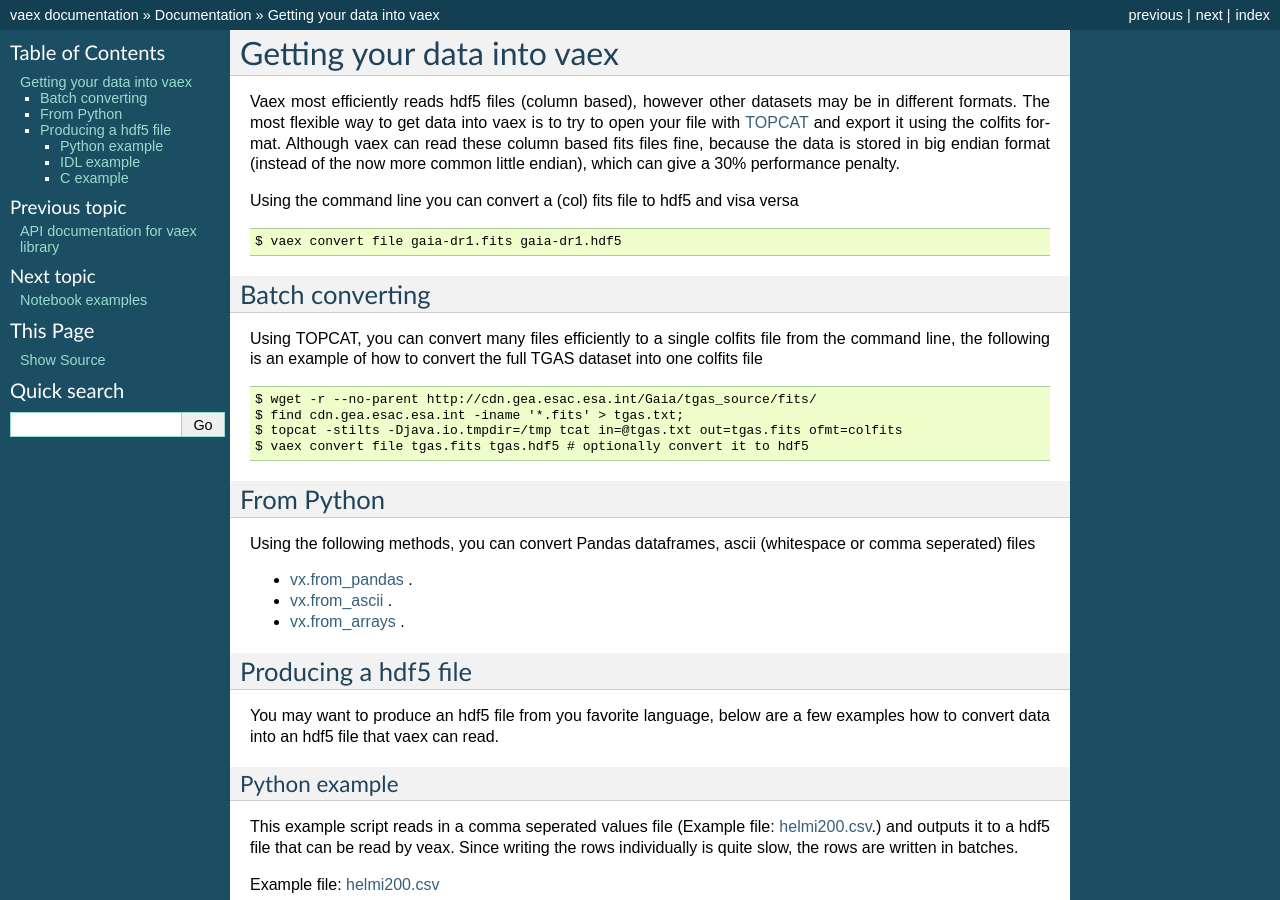
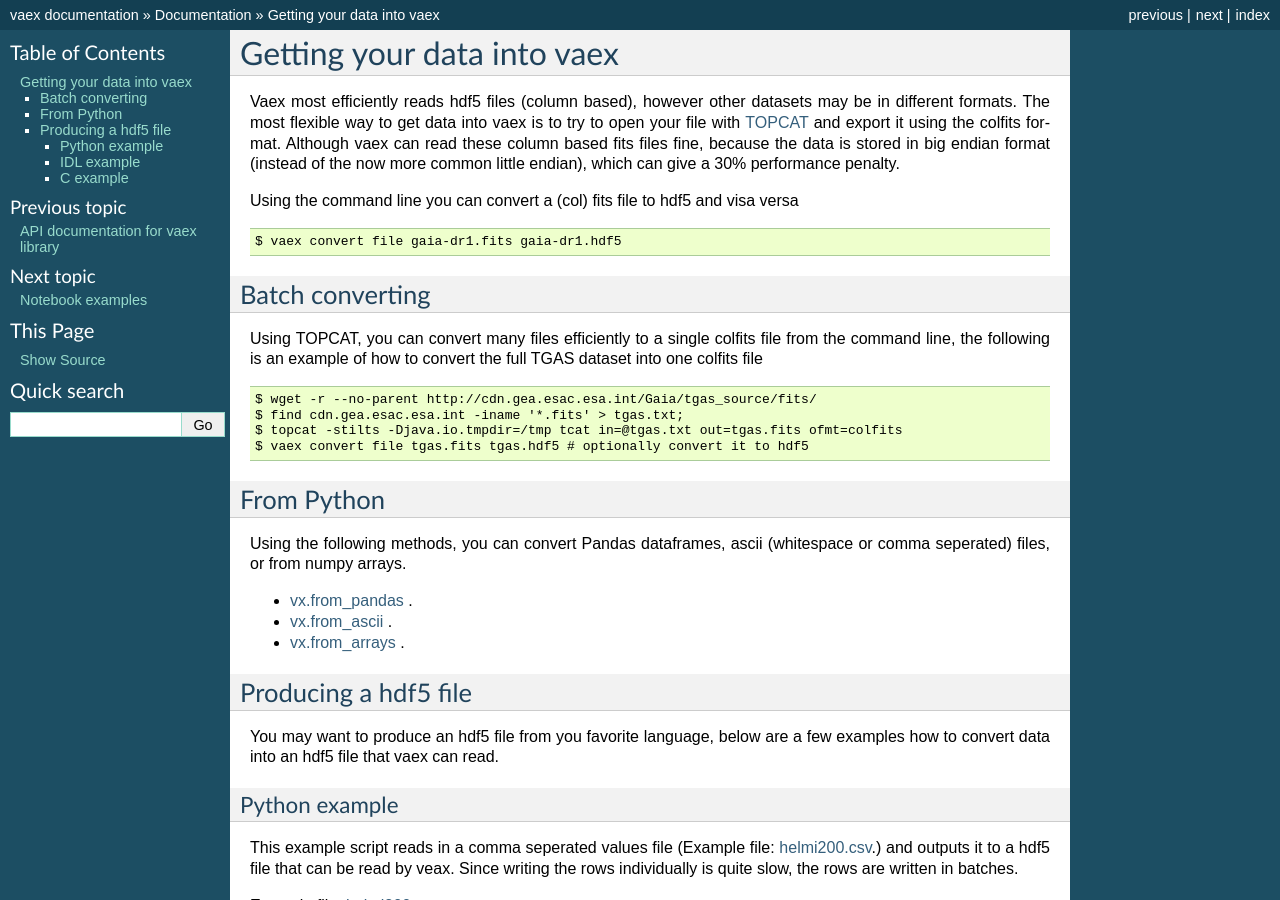
Before and after one commit to vaexio/vaex, a Sphinx documentation site: the page built from docs/source/getting_data_in_vaex.rst, in a window 1280 px wide and 900 px high. Built offline with Sphinx 7.4.7, drawn with Linux system fonts in a browser that asks for light colours; pages that are not in the unit, such as notebooks, are missing from menus; the version number could not be read and is left out.

Commit message:
mention numpy arrays

```diff
--- a/docs/source/getting_data_in_vaex.rst
+++ b/docs/source/getting_data_in_vaex.rst
@@ -25,7 +25,7 @@ Using TOPCAT, you can convert many files efficiently to a single colfits file fr
 From Python
 -----------
 
-Using the following methods, you can convert Pandas dataframes, ascii (whitespace or comma seperated) files
+Using the following methods, you can convert Pandas dataframes, ascii (whitespace or comma seperated) files, or from numpy arrays.
 
 * `vx.from_pandas <api.html#vaex.from_pandas>`_ .
 * `vx.from_ascii <api.html#vaex.from_ascii>`_ .
```
